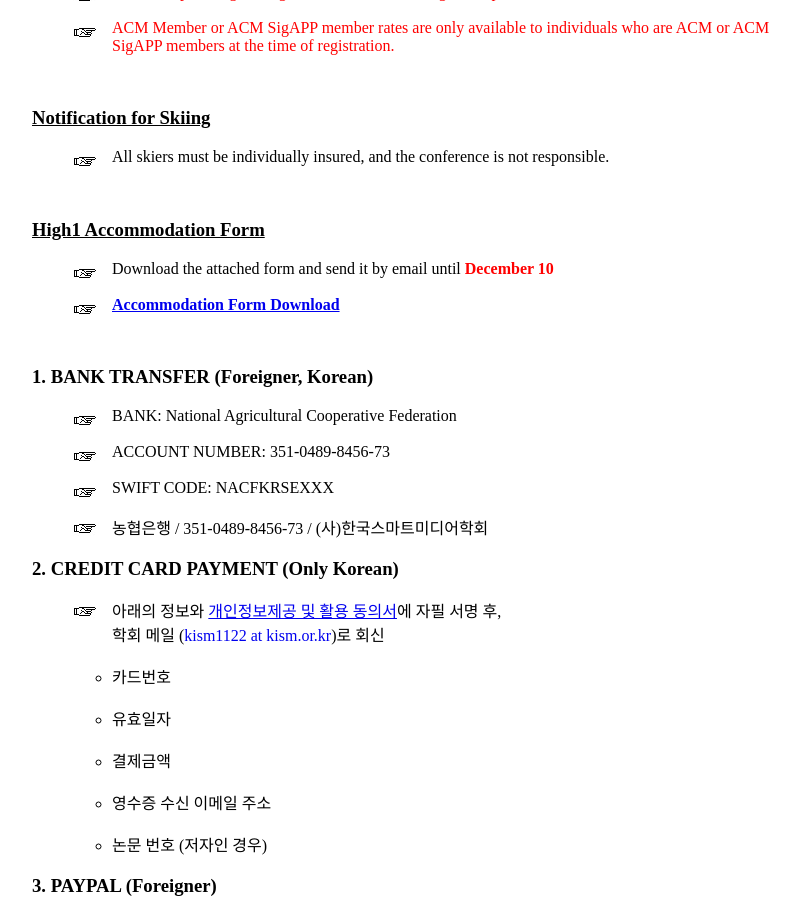
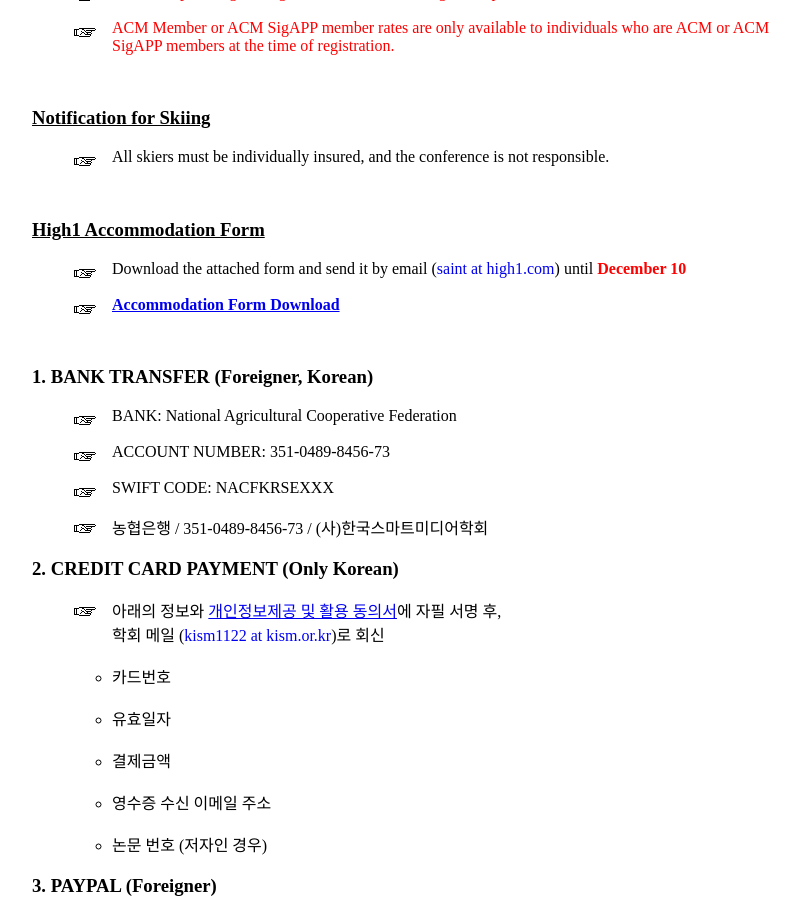
Before and after one commit to icea-conf/2020, a Jekyll site: the page built from registration/index.html, in a window 1280 px wide and 900 px high, scrolled down 781 px. Shown: the whole window, without its empty margins (233-1032 px from the left). Built offline with Jekyll 4.4.1, drawn with Linux system fonts in a browser that asks for light colours.

Commit message:
Update index.html

```diff
--- a/registration/index.html
+++ b/registration/index.html
@@ -36,7 +36,7 @@
 
                <h3><u>High1 Accommodation Form</u></h3>
                <ul class="ul-style">
-                    <li class="li-style"><a style="text-align: justify">Download the attached form and send it by email until <b style="color: #FF0000">December 10</b></a></li><br>
+                    <li class="li-style"><a style="text-align: justify">Download the attached form and send it by email (<a style="text-decoration:none" href="mailto:saint@high1.com">saint at high1.com</a>) until <b style="color: #FF0000">December 10</b></a></li><br>
                     <li class="li-style"><a style="text-align: justify"><b><a href="https://icea-conf.github.io/2020/registration/high1-reservation-form.hwp">Accommodation Form Download</a></b></a></li>
                </ul><br>
 
```
